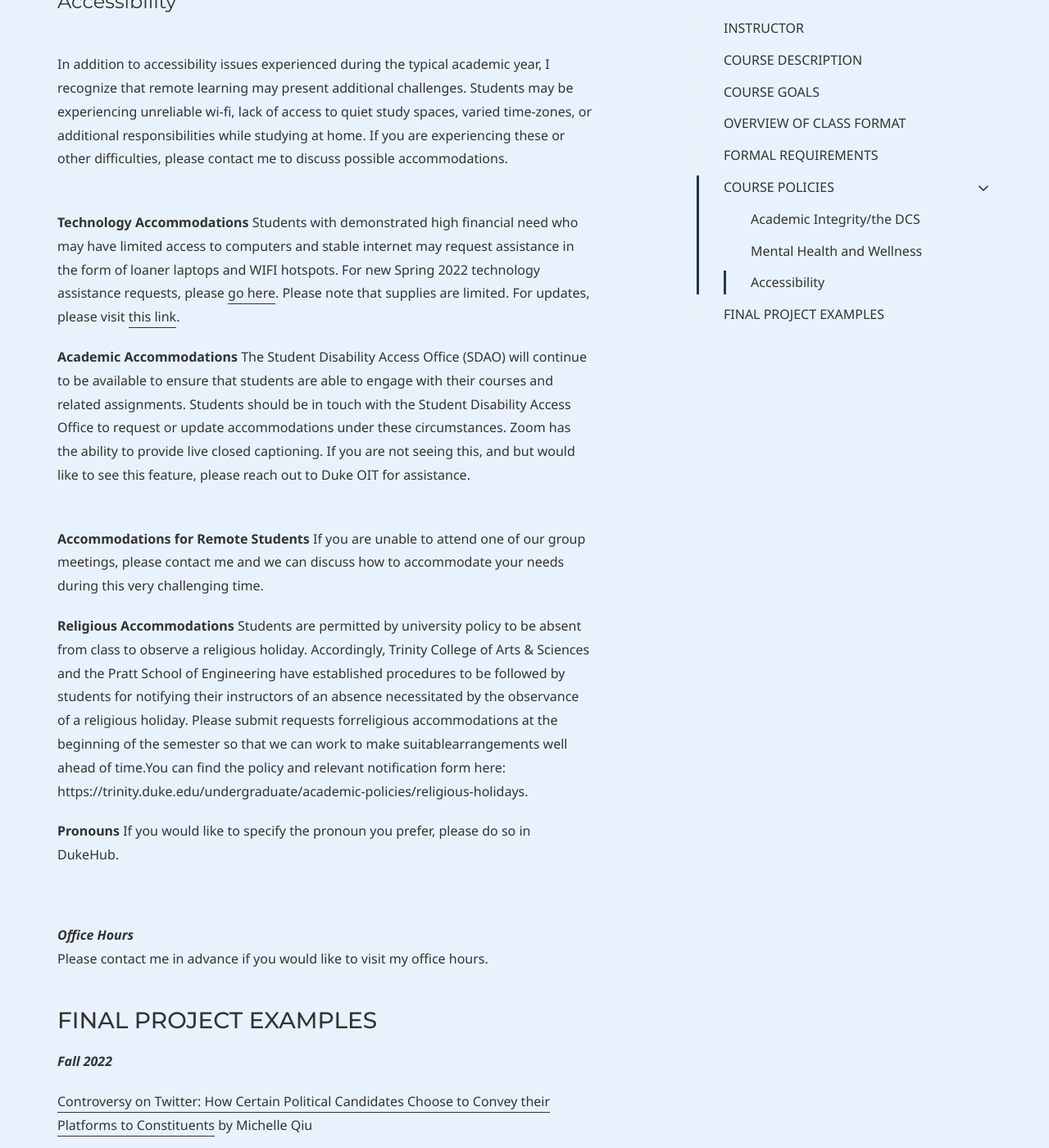
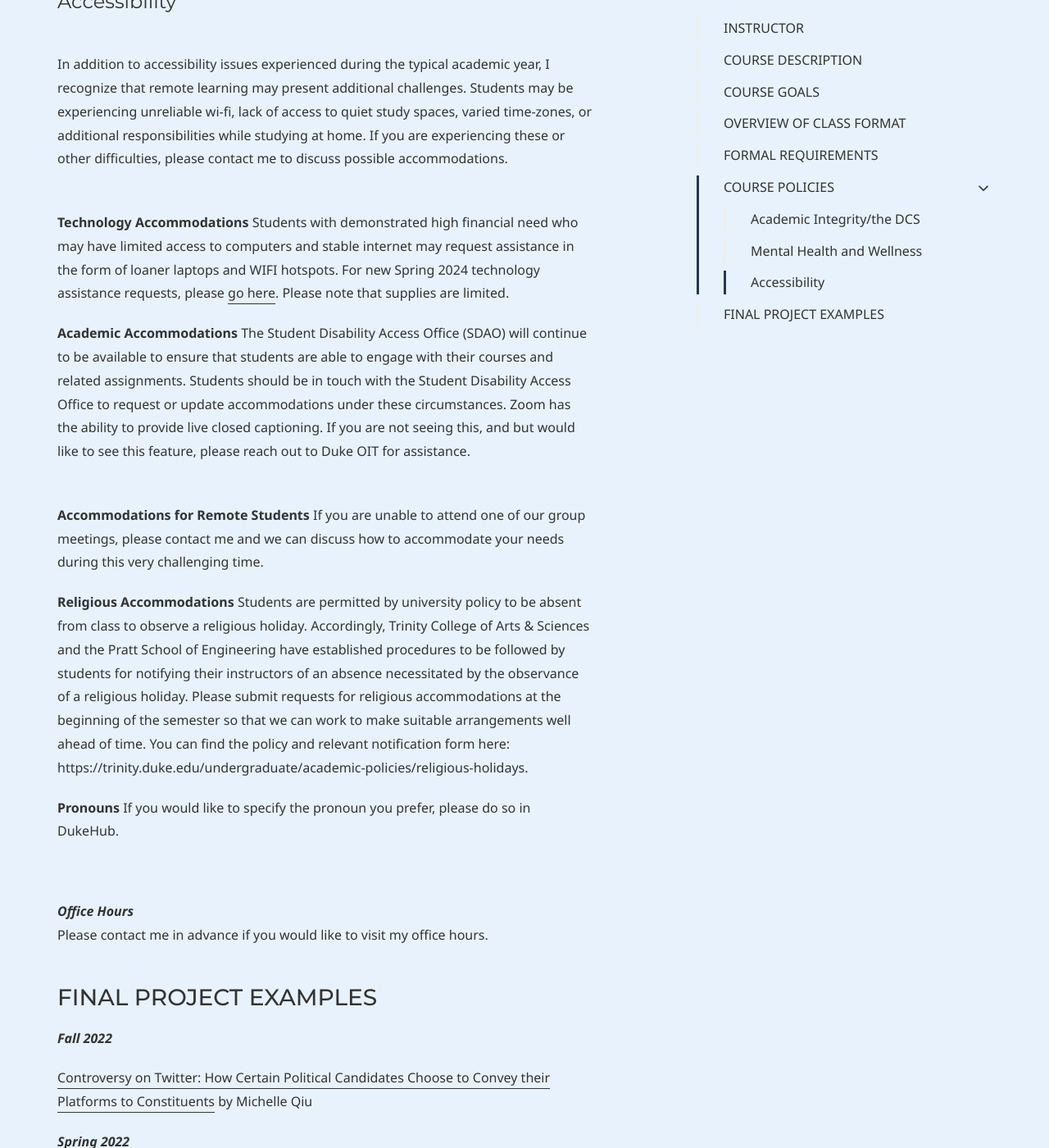
Before and after one commit to dssoc/dssoc.github.io, a Jekyll site: the page built from course.md, in a window 1280 px wide and 1400 px high, scrolled down 8937 px. Shown: the whole window at 82% size. Built offline with Jekyll 4.4.1, drawn with Linux system fonts in a browser that asks for light colours; some web fonts are replaced; some of the changed text lies outside the part shown.

Commit message:
syllabus link updates course.md

```diff
--- a/course.md
+++ b/course.md
@@ -192,7 +194,7 @@ In addition to accessibility issues experienced during the typical academic year
 
 <br/>
 **Technology Accommodations** Students with demonstrated high financial need who may have limited access to
-computers and stable internet may request assistance in the form of loaner laptops and WIFI hotspots. For new Spring 2022 technology assistance requests, please [go here](https://duke.qualtrics.com/jfe/form/SV_24Q2Iv1edXSwt5s). Please note that supplies are limited. For updates, please visit [this link](https://keeplearning.duke.edu/undergraduate-students/).
+computers and stable internet may request assistance in the form of loaner laptops and WIFI hotspots. For new Spring 2024 technology assistance requests, please [go here](https://dukelife.duke.edu/technology-assistance-program/). Please note that supplies are limited.
 <br/>
 
 **Academic Accommodations** The Student Disability Access Office (SDAO) will continue to be available to ensure that students are able to engage with their courses and related assignments. Students should be in touch with the Student Disability Access Office to request or update accommodations under these circumstances. Zoom has the ability to provide live closed captioning. If you are not seeing this, and but would like to see this feature, please reach out to Duke OIT for assistance.
@@ -200,7 +202,7 @@ computers and stable internet may request assistance in the form of loaner lapto
 
 **Accommodations for Remote Students** If you are unable to attend one of our group meetings, please contact me and we can discuss how to accommodate your needs during this very challenging time.
 
-**Religious Accommodations** Students are permitted by university policy to be absent from class to observe a religious holiday. Accordingly, Trinity College of Arts & Sciences and the Pratt School of Engineering have established procedures to be followed by students for notifying their instructors of an absence necessitated by the observance of a religious holiday. Please submit requests forreligious accommodations at the beginning of the semester so that we can work to make suitablearrangements well ahead of time.You can find the policy and relevant notification form here: https://trinity.duke.edu/undergraduate/academic-policies/religious-holidays.
+**Religious Accommodations** Students are permitted by university policy to be absent from class to observe a religious holiday. Accordingly, Trinity College of Arts & Sciences and the Pratt School of Engineering have established procedures to be followed by students for notifying their instructors of an absence necessitated by the observance of a religious holiday. Please submit requests for religious accommodations at the beginning of the semester so that we can work to make suitable arrangements well ahead of time. You can find the policy and relevant notification form here: https://trinity.duke.edu/undergraduate/academic-policies/religious-holidays.
 <br/>
 
 **Pronouns** If you would like to specify the pronoun you prefer, please do so in DukeHub.
```
Also changed, not shown: other parts of course.md (+3 -1 lines).
